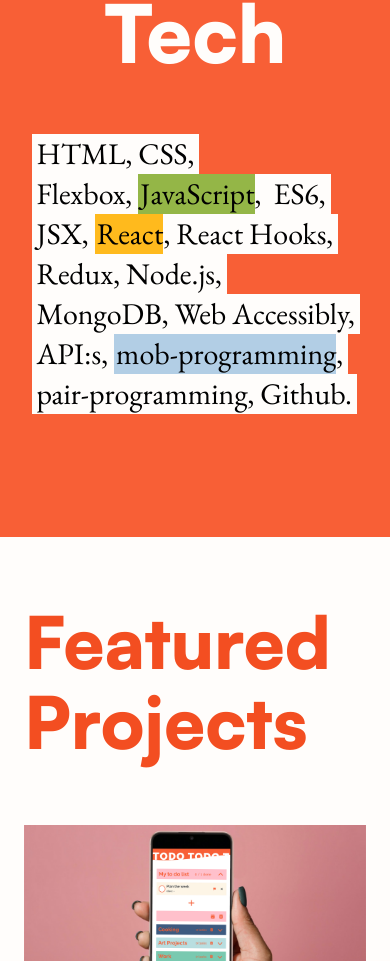
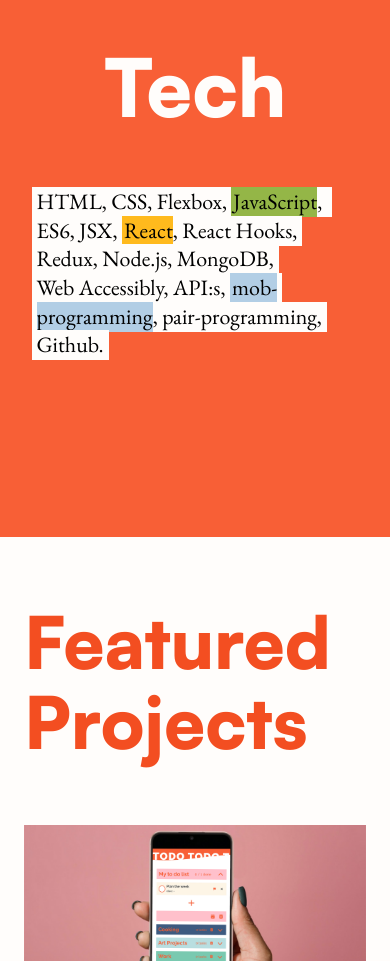
Before and after one commit to Vera-Sjunnesson/portfolio-vera-sjunnesson-react, a React (Create React App) app: page / in a window 390 px wide. Shown: the part 1228-2189 px from the top of the page. Built offline with nearby package versions, Linux system fonts and the light colour scheme.

Commit message:
responsiveness

```diff
--- a/src/components/pages/projects/ProjectStyles.js
+++ b/src/components/pages/projects/ProjectStyles.js
@@ -22,8 +22,18 @@ export const ProjectSection = styled.section`
 `
 
 export const ProjectHeading = styled.h4`
+  font-size: 50px;
+  line-height: 60px;
   margin-bottom: 64px;
-  font-weight: 900;
+
+  @media (min-width: 2880px) and (max-width: 350px) {
+    font-size: 55px;
+  }
+
+  @media (min-width: 350px) and (max-width: 744px) {
+    font-size: 72px;
+    line-height: 80px;
+  }
 
   @media (min-width: 744px) and (max-width: 1280px) {
     font-size: 80px;
--- a/src/components/pages/tech/TechStyles.js
+++ b/src/components/pages/tech/TechStyles.js
@@ -30,15 +30,17 @@ export const TechHeading = styled.h4`
 `
 
 export const TechText = styled.p`
-  font-size: 30px;
-  line-height: 40px;
+  font-size: 22px;
+  line-height: 28.71px;
   word-break: normal;
-  padding: 0 24px;
+  padding: 0 10px;
   max-width: 327px;
 
   @media (min-width: 744px) and (max-width: 1280px) {
     max-width: 531px;
     padding: 0;
+    font-size: 30px;
+    line-height: 40px;
   }
 
   @media (min-width: 1280px) {
@@ -46,6 +48,8 @@ export const TechText = styled.p`
     padding: 0;
     margin: 0;
     height: auto;
+    font-size: 30px;
+    line-height: 40px;
   }
 `
 
```
